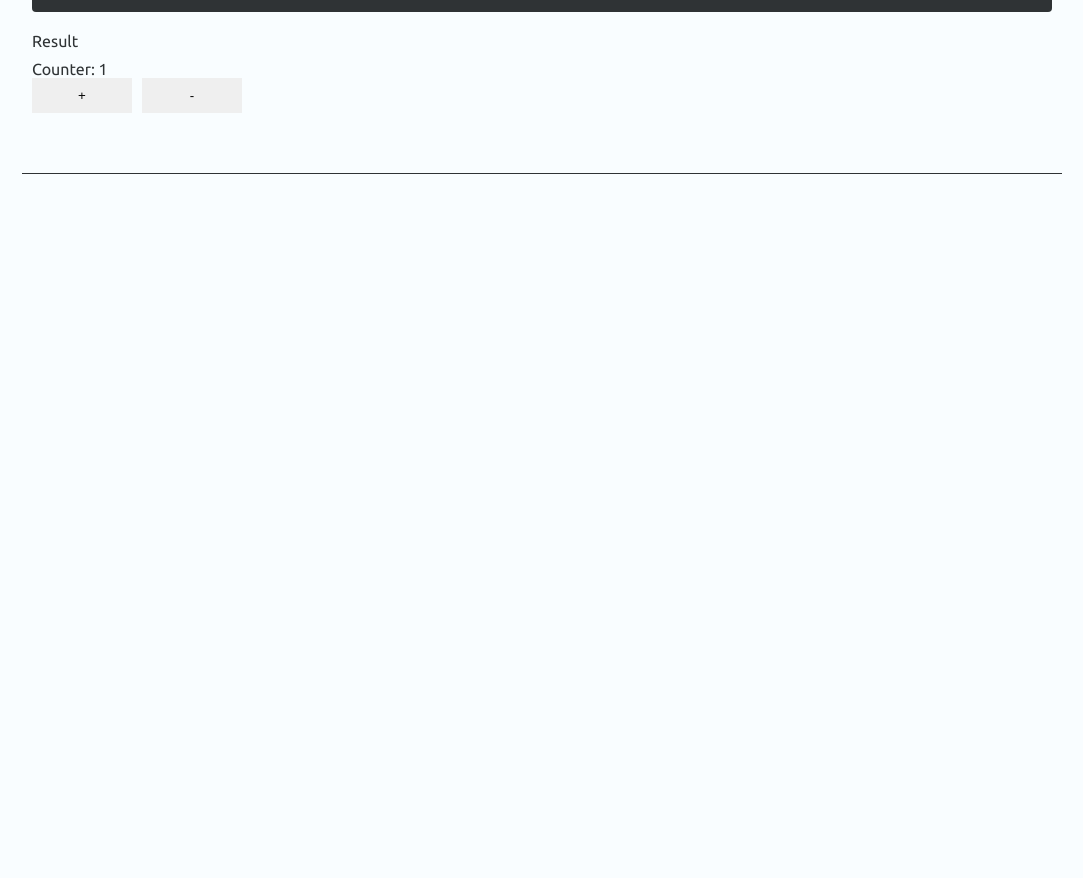
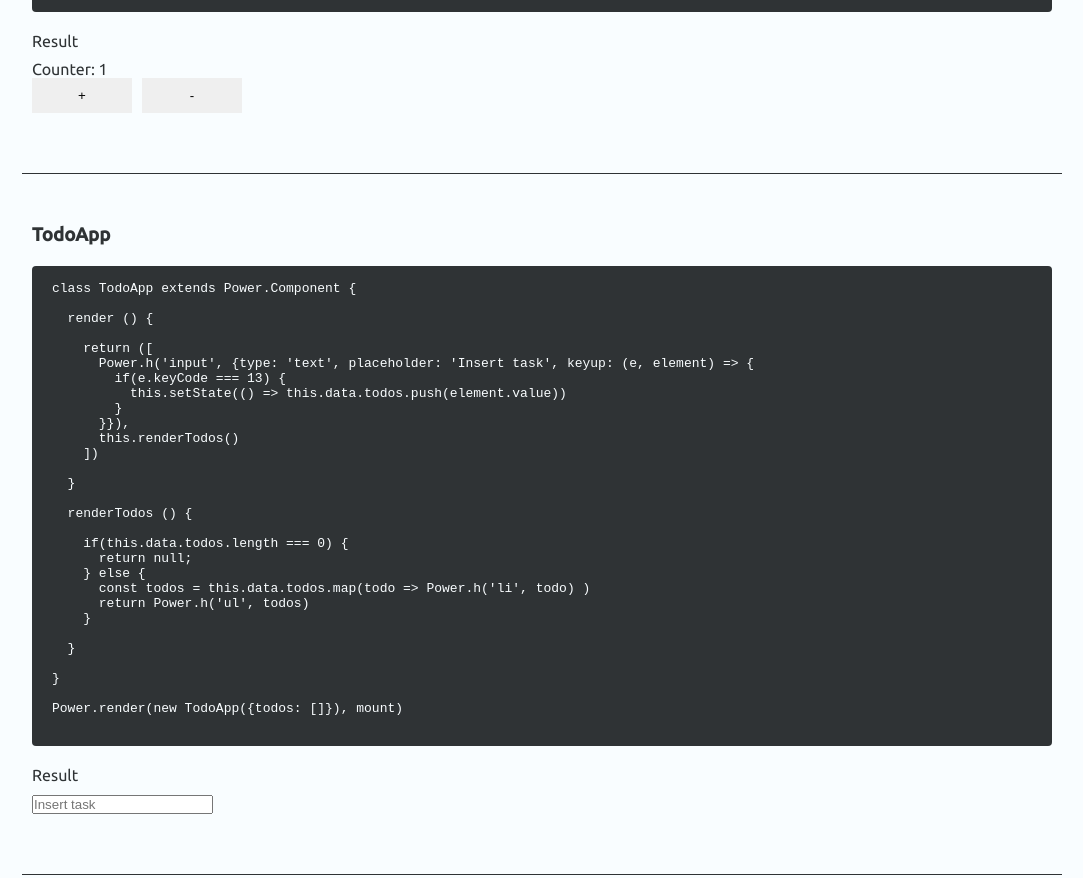
Before and after one commit to marcroelans/powerjs, a website built with webpack: page docs/index.html in a window 1280 px wide. Shown: the part 1223-2101 px from the top of the page, without its empty margins (98-1181 px from the left). Before the commit the page ends 1437 px from the top, so only its background shows below. Built offline with Linux system fonts and the light colour scheme.

Commit message:
Todolist / passing event and element to event listener

```diff
--- a/docs/index.html
+++ b/docs/index.html
@@ -133,7 +133,87 @@ Power.render(new Counter({counter: 1}), mount)
       </div>
     </div>
 
+    <div class="example todo">
 
+      <div class="inside">
+
+        <div class="title"><h3 class="title">TodoApp</h3></div>
+
+        <div class="code">
+          <pre>
+            <code>
+class TodoApp extends Power.Component {
+
+  render () {
+
+    return ([
+      Power.h('input', {type: 'text', placeholder: 'Insert task', keyup: (e, element) => {
+        if(e.keyCode === 13) {
+          this.setState(() => this.data.todos.push(element.value))
+        }
+      }}),
+      this.renderTodos()
+    ])
+
+  }
+
+  renderTodos () {
+
+    if(this.data.todos.length === 0) {
+      return null;
+    } else {
+      const todos = this.data.todos.map(todo => Power.h('li', todo) )
+      return Power.h('ul', todos)
+    }
+
+  }
+
+}
+
+Power.render(new TodoApp({todos: []}), mount)
+            </code>
+          </pre>
+        </div>
+
+        <div class="demo"><p class="result">Result</p></div>
+
+        <script>
+
+          class TodoApp extends Power.Component {
+
+            render () {
+
+              return ([
+                Power.h('input', {type: 'text', placeholder: 'Insert task', keyup: (e, element) => {
+                  if(e.keyCode === 13) {
+                    this.setState(() => this.data.todos.push(element.value))
+                  }
+                }}),
+                this.renderTodos()
+              ])
+
+            }
+
+            renderTodos () {
+
+              if(this.data.todos.length === 0) {
+                return null;
+              } else {
+                const todos = this.data.todos.map(todo => Power.h('li', todo) )
+                return Power.h('ul', todos)
+              }
+
+            }
+
+          }
+
+          Power.render(new TodoApp({todos: []}), document.querySelector('.todo .demo'))
+
+        </script>
+
+      </div>
+
+    </div>
 
 
   </body>
--- a/docs/styles.css
+++ b/docs/styles.css
@@ -26,6 +26,7 @@ body {
 }
 .stage .title {
   font-weight: 500;
+  color: #ff6b6b;
 }
 .stage .subtitle {
   font-size: 1rem;
--- a/src/component/component.js
+++ b/src/component/component.js
@@ -48,7 +48,9 @@ export class Component {
     if(isArray(template)) {
 
       template.forEach(item => {
-        this.node.appendChild(item)
+        if(item !== null) {
+          this.node.appendChild(item)
+        }
       })
 
     } else {
@@ -72,7 +74,9 @@ export class Component {
     // rerender
     if(isArray(template)) {
       template.forEach(item => {
-        this.node.appendChild(item);
+        if(item !== null) {
+          this.node.appendChild(item);
+        }
       })
     } else {
       this.node.appendChild();
--- a/src/createElement/createElement.js
+++ b/src/createElement/createElement.js
@@ -39,8 +39,9 @@ const appendElementEvent = (element, event, handler) => {
     ? event.substring(2, event.length)
     : event
 
-  element.addEventListener(_event, () => {
-    handler()
+  element.addEventListener(_event, (e) => {
+    // pass the event and element into the funtion
+    handler(e, element)
   })
 
 };
@@ -49,7 +50,7 @@ const appendElementEvent = (element, event, handler) => {
   * append Element Object
   *
   * @param {HTMLElement} element
-  * @param {Object} elementProbs
+  * @param {Object} elementProps
   */
 const appendElementObject = (element, elementProps) => {
 
@@ -59,7 +60,7 @@ const appendElementObject = (element, elementProps) => {
     } else if(isEvent(prop)) {
       appendElementEvent(element, prop, elementProps[prop]);
     } else if(isElementAttribute(element, prop)) {
-      element.setAttribute(prob, elementProbs[prop]);
+      element.setAttribute(prop, elementProps[prop]);
     }
   })
 
--- a/src/render/render.js
+++ b/src/render/render.js
@@ -14,14 +14,16 @@ import { createElement } from '../createElement/createElement.js';
 export const render = (model, root) => {
 
   // root is no element in window
-  if(!isHtml(root)) {
+  if(!isHtml(root) && model === null) {
     return;
   }
 
   if(isArray(model)) {
 
     model.forEach(item => {
-      root.appendChild(item);
+      if(item !== null){
+        root.appendChild(item);
+      }
     })
 
   } else {
```
Also changed, not shown: README.md, dist/power-dev.js.
